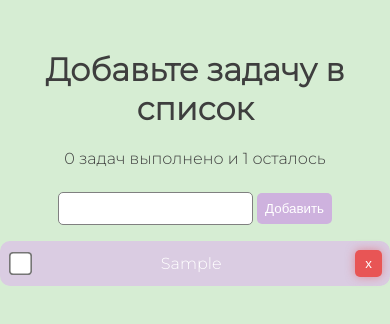
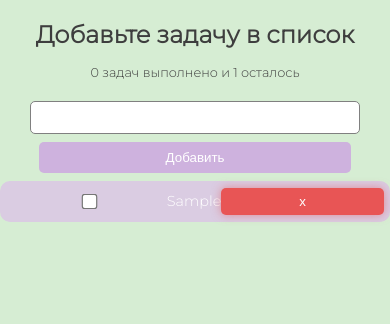
Before and after one commit to eexxiist/todo_list, a website with bundled scripts: page index.html in a window 390 px wide. Both pictures are taken after typing "Sample" into the empty fields and a click on the button "Добавить". Built offline with nearby package versions, Linux system fonts and the light colour scheme; files whose address does not match are found by name.

Commit message:
add mobile version

```diff
--- a/style.css
+++ b/style.css
@@ -90,3 +90,44 @@ body {
     border-radius: 5px;
     box-shadow: 0 0 10px rgba(227, 73, 73, 0.5);
   }
+
+
+  @media only screen and (max-width: 600px) {
+    .container {
+      margin: 20px auto;
+    }
+
+    h1 {
+      font-size: 1.5em;
+    }
+
+    #task_count {
+      font-size: 0.8em;
+    }
+
+    input {
+      width: 80%;
+      margin: 8px 0;
+    }
+
+    button {
+      width: 80%;
+    }
+
+    .error_message {
+      width: 80%;
+    }
+
+    .todo {
+      font-size: 0.9em;
+      padding: 6px;
+    }
+
+    .todo__state {
+      transform: scale(1.2);
+    }
+
+    .list-item_button {
+      padding: 6px 8px;
+    }
+  }
```
